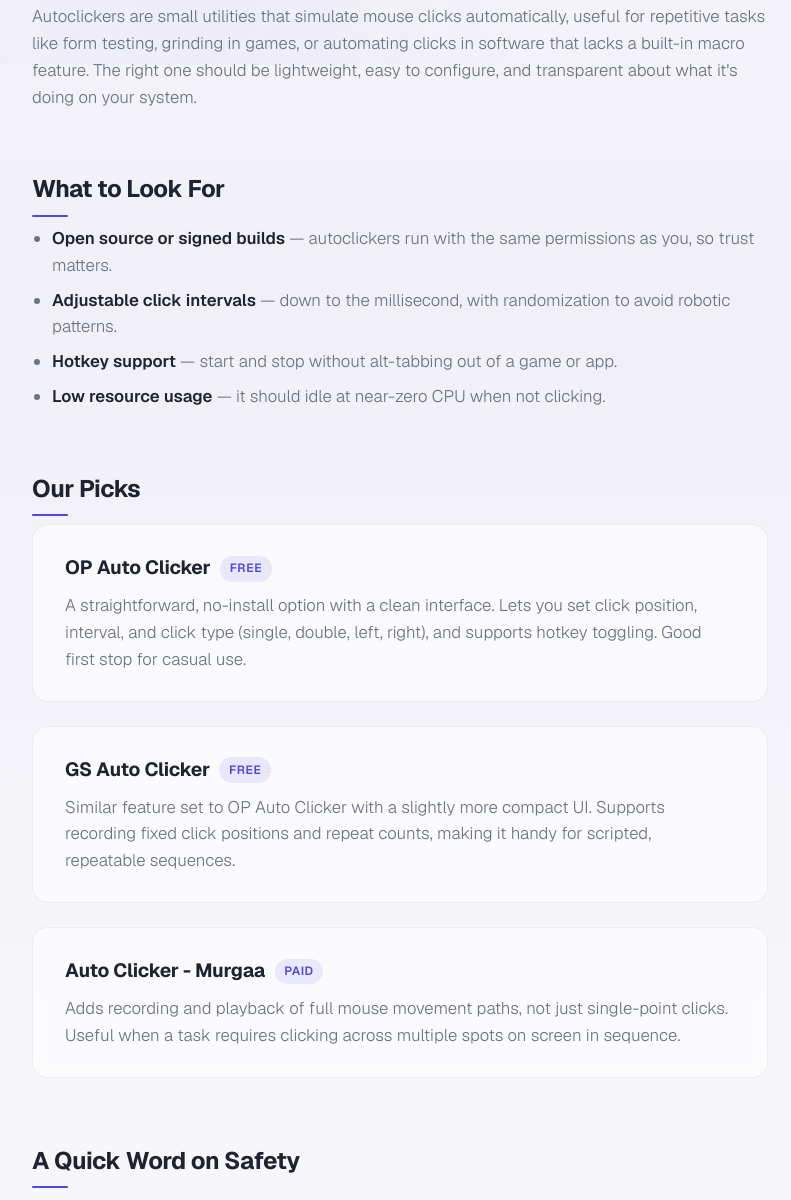
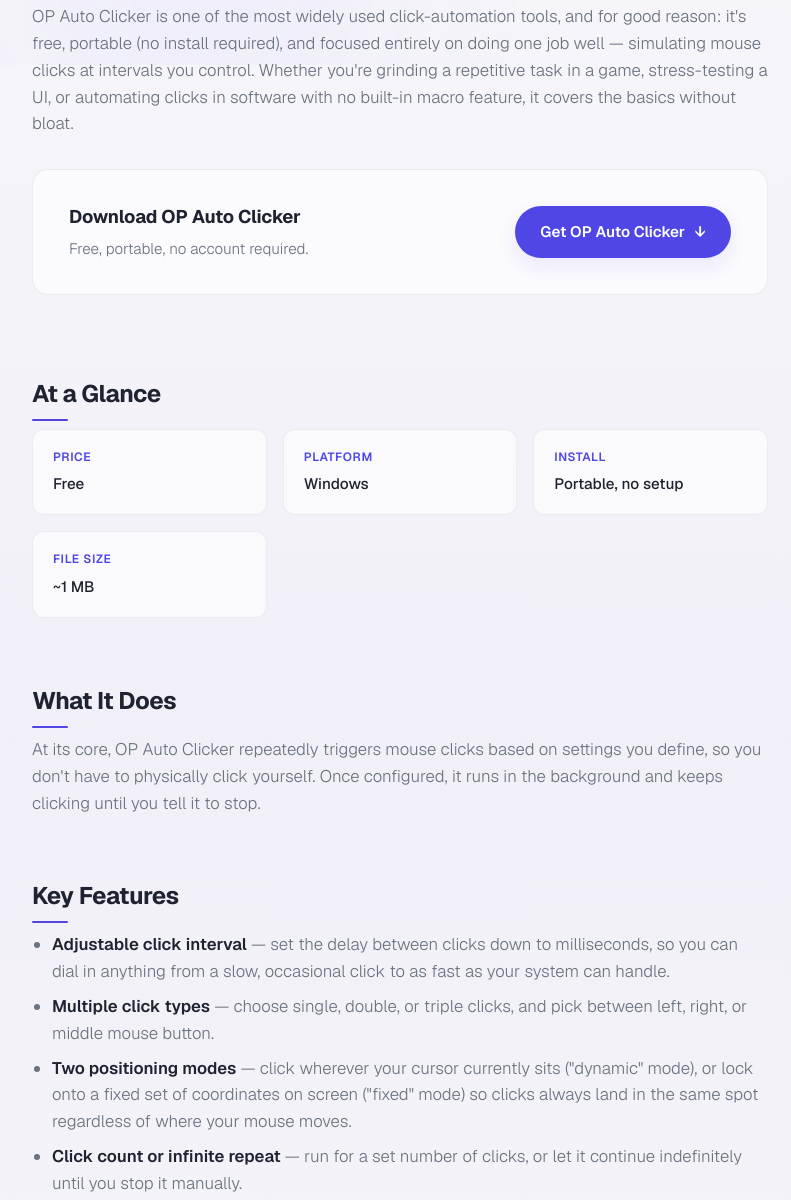
Before and after one commit to BenScriptsRBX/SoftwareBuff, a plain HTML site: page blog/best-autoclicker-tool.html in a window 1280 px wide. Shown: the part 735-1935 px from the top of the page, without its empty margins (240-1031 px from the left). Drawn offline with nearby package versions, Linux system fonts and the light colour scheme.

Commit message:
Update best-autoclicker-tool.html

```diff
--- a/blog/best-autoclicker-tool.html
+++ b/blog/best-autoclicker-tool.html
@@ -15,11 +15,11 @@
     -->
     <script type="application/json" id="post-meta">
     {
-        "title": "The Best Autoclicker Tools Worth Installing in 2026",
+        "title": "OP Auto Clicker Review: Free, Lightweight Click Automation",
         "category": "Productivity",
         "date": "June 15, 2026",
         "icon": "🖱️",
-        "excerpt": "We tested the most popular autoclicker apps for speed, customization, and safety so you can automate repetitive clicks without risking your system.",
+        "excerpt": "A detailed look at OP Auto Clicker — how it works, what it can do, and whether it's worth installing for gaming, testing, or repetitive tasks.",
         "url": "blog/best-autoclicker-tool.html"
     }
     </script>
@@ -346,6 +346,106 @@
             margin-bottom: 0;
         }
 
+        /* Download CTA */
+        .download-cta {
+            background-color: var(--card-bg);
+            backdrop-filter: blur(6px);
+            border: 1px solid rgba(15, 16, 30, 0.06);
+            border-radius: var(--radius-lg);
+            padding: 2rem 2.25rem;
+            margin: 2rem 0 2.5rem 0;
+            display: flex;
+            justify-content: space-between;
+            align-items: center;
+            gap: 1.5rem;
+            flex-wrap: wrap;
+            transition: var(--transition-smooth);
+        }
+
+        .download-cta:hover {
+            border-color: rgba(79, 70, 229, 0.3);
+            box-shadow: 0 16px 36px rgba(31, 34, 48, 0.08);
+        }
+
+        .download-cta-text h3 {
+            font-size: 1.15rem;
+            letter-spacing: -0.01em;
+            margin-bottom: 0.35rem;
+        }
+
+        .download-cta-text p {
+            margin: 0;
+            font-size: 0.95rem;
+        }
+
+        .btn-download {
+            display: inline-flex;
+            align-items: center;
+            gap: 0.6rem;
+            background: var(--accent-color);
+            color: #fff;
+            font-size: 0.95rem;
+            font-weight: 600;
+            padding: 0.85rem 1.6rem;
+            border-radius: 999px;
+            text-decoration: none;
+            white-space: nowrap;
+            transition: var(--transition-smooth);
+            box-shadow: 0 8px 20px var(--accent-glow);
+        }
+
+        .btn-download:hover {
+            transform: translateY(-2px);
+            box-shadow: 0 12px 28px var(--accent-glow);
+            filter: brightness(1.08);
+        }
+
+        .btn-download span.arrow {
+            display: inline-block;
+            transition: transform 0.35s cubic-bezier(0.16, 1, 0.3, 1);
+        }
+
+        .btn-download:hover span.arrow {
+            transform: translateY(2px);
+        }
+
+        /* Spec grid */
+        .spec-grid {
+            display: grid;
+            grid-template-columns: repeat(auto-fit, minmax(180px, 1fr));
+            gap: 1rem;
+            margin-bottom: 1.5rem;
+        }
+
+        .spec-item {
+            background-color: var(--card-bg);
+            backdrop-filter: blur(6px);
+            border: 1px solid rgba(15, 16, 30, 0.06);
+            border-radius: var(--radius-sm);
+            padding: 1.1rem 1.25rem;
+            transition: var(--transition-smooth);
+        }
+
+        .spec-item:hover {
+            border-color: rgba(79, 70, 229, 0.25);
+            transform: translateY(-2px);
+        }
+
+        .spec-item .label {
+            font-size: 0.75rem;
+            text-transform: uppercase;
+            letter-spacing: 0.05em;
+            color: var(--accent-color);
+            font-weight: 600;
+            margin-bottom: 0.35rem;
+        }
+
+        .spec-item .value {
+            font-size: 0.95rem;
+            color: var(--text-main);
+            font-weight: 500;
+        }
+
         /* Footer */
         footer {
             padding: 4rem 0;
@@ -422,43 +522,74 @@
                 <span class="category">Productivity</span>
                 <span class="date">June 15, 2026</span>
             </div>
-            <h1>The Best Autoclicker Tools Worth Installing in 2026</h1>
-            <p class="excerpt">We tested the most popular autoclicker apps for speed, customization, and safety so you can automate repetitive clicks without risking your system.</p>
+            <h1>OP Auto Clicker Review: Free, Lightweight Click Automation</h1>
+            <p class="excerpt">A detailed look at OP Auto Clicker — how it works, what it can do, and whether it's worth installing for gaming, testing, or repetitive tasks.</p>
             <div class="post-visual">🖱️</div>
         </div>
     </section>
 
     <article>
         <div class="container">
-            <p class="reveal">Autoclickers are small utilities that simulate mouse clicks automatically, useful for repetitive tasks like form testing, grinding in games, or automating clicks in software that lacks a built-in macro feature. The right one should be lightweight, easy to configure, and transparent about what it's doing on your system.</p>
+            <p class="reveal">OP Auto Clicker is one of the most widely used click-automation tools, and for good reason: it's free, portable (no install required), and focused entirely on doing one job well — simulating mouse clicks at intervals you control. Whether you're grinding a repetitive task in a game, stress-testing a UI, or automating clicks in software with no built-in macro feature, it covers the basics without bloat.</p>
 
-            <h2 class="reveal">What to Look For</h2>
+            <div class="download-cta reveal">
+                <div class="download-cta-text">
+                    <h3>Download OP Auto Clicker</h3>
+                    <p>Free, portable, no account required.</p>
+                </div>
+                <a href="https://www.opautoclicker.com/" class="btn-download" target="_blank" rel="noopener">
+                    Get OP Auto Clicker <span class="arrow">&darr;</span>
+                </a>
+            </div>
+
+            <h2 class="reveal">At a Glance</h2>
+            <div class="spec-grid reveal">
+                <div class="spec-item">
+                    <div class="label">Price</div>
+                    <div class="value">Free</div>
+                </div>
+                <div class="spec-item">
+                    <div class="label">Platform</div>
+                    <div class="value">Windows</div>
+                </div>
+                <div class="spec-item">
+                    <div class="label">Install</div>
+                    <div class="value">Portable, no setup</div>
+                </div>
+                <div class="spec-item">
+                    <div class="label">File size</div>
+                    <div class="value">~1 MB</div>
+                </div>
+            </div>
+
+            <h2 class="reveal">What It Does</h2>
+            <p class="reveal">At its core, OP Auto Clicker repeatedly triggers mouse clicks based on settings you define, so you don't have to physically click yourself. Once configured, it runs in the background and keeps clicking until you tell it to stop.</p>
+
+            <h2 class="reveal">Key Features</h2>
             <ul class="reveal">
-                <li><strong>Open source or signed builds</strong> — autoclickers run with the same permissions as you, so trust matters.</li>
-                <li><strong>Adjustable click intervals</strong> — down to the millisecond, with randomization to avoid robotic patterns.</li>
-                <li><strong>Hotkey support</strong> — start and stop without alt-tabbing out of a game or app.</li>
-                <li><strong>Low resource usage</strong> — it should idle at near-zero CPU when not clicking.</li>
+                <li><strong>Adjustable click interval</strong> — set the delay between clicks down to milliseconds, so you can dial in anything from a slow, occasional click to as fast as your system can handle.</li>
+                <li><strong>Multiple click types</strong> — choose single, double, or triple clicks, and pick between left, right, or middle mouse button.</li>
+                <li><strong>Two positioning modes</strong> — click wherever your cursor currently sits ("dynamic" mode), or lock onto a fixed set of coordinates on screen ("fixed" mode) so clicks always land in the same spot regardless of where your mouse moves.</li>
+                <li><strong>Click count or infinite repeat</strong> — run for a set number of clicks, or let it continue indefinitely until you stop it manually.</li>
+                <li><strong>Customizable hotkeys</strong> — start and stop the clicker with a keyboard shortcut (F6 by default) without needing to click back into the app window, so it keeps working even while another program is focused.</li>
+                <li><strong>Saved settings</strong> — your interval, click type, and position settings persist between sessions, so you don't have to reconfigure every time you open it.</li>
             </ul>
 
-            <h2 class="reveal">Our Picks</h2>
+            <h2 class="reveal">How to Use It</h2>
+            <p class="reveal">After downloading, just run the executable — there's no installer, so it opens straight into a small control window. From there:</p>
+            <ul class="reveal">
+                <li>Set your click interval (hours, minutes, seconds, and milliseconds fields are all adjustable independently).</li>
+                <li>Choose your click type (single, double, or triple) and mouse button.</li>
+                <li>Pick "current location" mode, or switch to "fixed location" and use the on-screen picker to set exact coordinates.</li>
+                <li>Decide whether to click a fixed number of times or until stopped.</li>
+                <li>Hit start, or press your configured hotkey to toggle it on and off at any time.</li>
+            </ul>
 
-            <div class="tool-card reveal">
-                <h3>OP Auto Clicker <span class="tag">Free</span></h3>
-                <p>A straightforward, no-install option with a clean interface. Lets you set click position, interval, and click type (single, double, left, right), and supports hotkey toggling. Good first stop for casual use.</p>
-            </div>
-
-            <div class="tool-card reveal">
-                <h3>GS Auto Clicker <span class="tag">Free</span></h3>
-                <p>Similar feature set to OP Auto Clicker with a slightly more compact UI. Supports recording fixed click positions and repeat counts, making it handy for scripted, repeatable sequences.</p>
-            </div>
-
-            <div class="tool-card reveal">
-                <h3>Auto Clicker - Murgaa <span class="tag">Paid</span></h3>
-                <p>Adds recording and playback of full mouse movement paths, not just single-point clicks. Useful when a task requires clicking across multiple spots on screen in sequence.</p>
-            </div>
+            <h2 class="reveal">Who It's For</h2>
+            <p class="reveal">OP Auto Clicker fits anyone who needs simple, repetitive clicking automated without the overhead of a full macro-recording suite. That covers gamers automating idle or grinding mechanics, QA testers running repeated UI interactions, and anyone clicking through the same on-screen button hundreds of times in a row. If you need to record and replay complex multi-step mouse paths across different screen regions, you'll want something with full macro recording — but for straight repetitive clicking, this covers it.</p>
 
             <h2 class="reveal">A Quick Word on Safety</h2>
-            <p class="reveal">Many games and platforms treat automated input as a violation of their terms of service, and some anti-cheat systems flag autoclicker processes outright. Before installing one, check whether the software you intend to use it with permits automation, and only download autoclickers from the developer's official site to avoid bundled adware.</p>
+            <p class="reveal">Many games and platforms treat automated input as a violation of their terms of service, and some anti-cheat systems flag autoclicker processes outright. Before using one, check whether the software you intend to use it with permits automation. Also, only download from the official site linked above to avoid bundled adware from third-party mirrors.</p>
         </div>
     </article>
 
```
